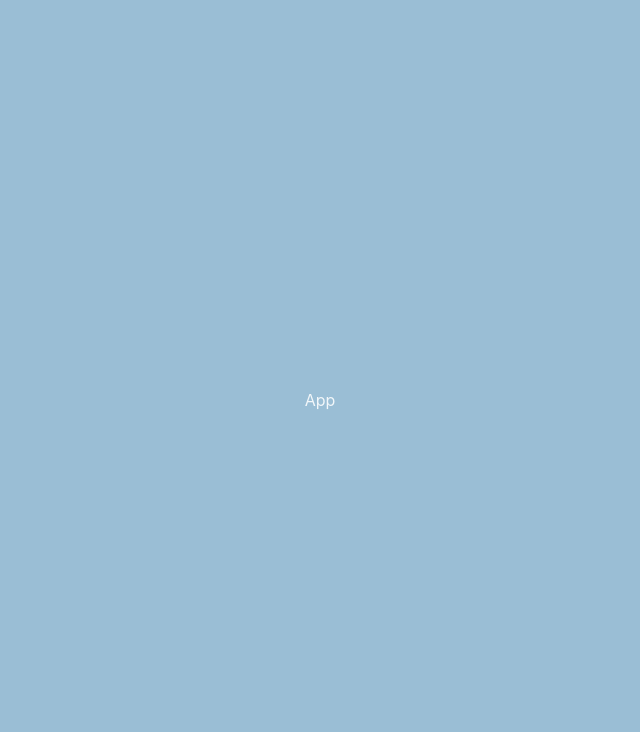
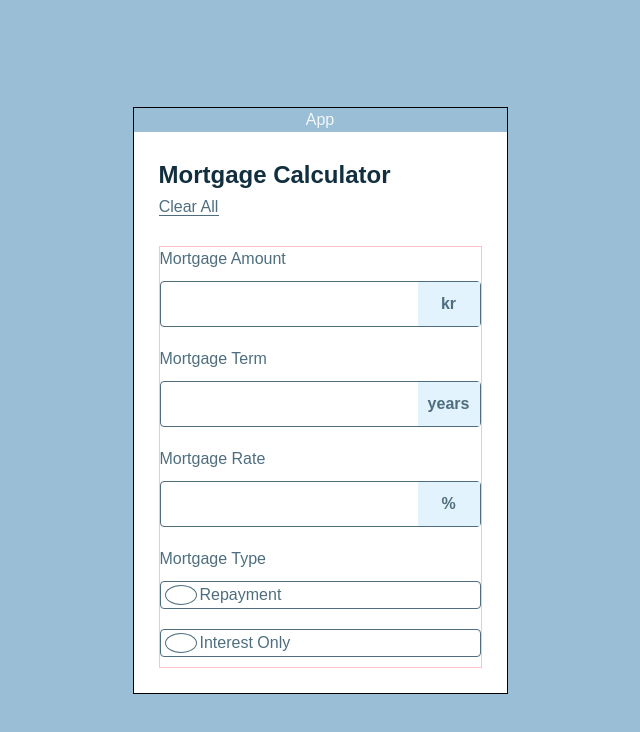
Before and after one commit to Fabricius97/Mortgage-repayment-calc, a React (Vite) app: page / in a window 1280 px wide. Shown: the top 732 px of the page, without its empty margins (320-960 px from the left). Built offline with nearby package versions, Linux system fonts and the light colour scheme.

Commit message:
First start

```diff
--- a/src/components/App.css
+++ b/src/components/App.css
@@ -1,6 +1,9 @@
 #root {
   max-width: 1280px;
-  margin: 0 auto;
-  padding: 2rem;
   text-align: center;
 }
+
+.App {
+  border: 1px solid black;
+  min-width: 375px;
+}
--- a/src/components/App.jsx
+++ b/src/components/App.jsx
@@ -1,7 +1,13 @@
 import "./App.css";
+import Calculator from "./Calculator";
 
 function App() {
-  return <div className="App">App</div>;
+  return (
+    <div className="App">
+      App
+      <Calculator />
+    </div>
+  );
 }
 
 export default App;
--- /dev/null
+++ b/src/components/Calculator.css
@@ -0,0 +1,12 @@
+.calculator {
+  color: hsl(202, 55%, 16%);
+  background-color: hsl(0, 0%, 100%);
+  display: flex;
+  flex-direction: column;
+  padding: 25px;
+  align-items: start;
+}
+
+h2 {
+  margin: 0 0 5px 0;
+}
--- /dev/null
+++ b/src/components/Calculator.jsx
@@ -0,0 +1,14 @@
+import React from "react";
+import "./Calculator.css";
+import Form from "./Form";
+
+const Calculator = () => {
+  return (
+    <div className="calculator">
+      <h2>Mortgage Calculator</h2>
+      <Form />
+    </div>
+  );
+};
+
+export default Calculator;
--- /dev/null
+++ b/src/components/Form.css
@@ -0,0 +1,89 @@
+.form-container {
+  display: flex;
+  color: hsl(200, 24%, 40%);
+  width: 100%;
+  flex-direction: column;
+}
+
+.form {
+  display: flex;
+  border: solid 1px pink;
+  flex-direction: column;
+  width: 100%;
+  align-items: start;
+  gap: 10px;
+}
+
+.clear-button {
+  background-color: transparent;
+  color: hsl(200, 24%, 40%);
+  border: none; /* Removes default border */
+  border-bottom: 1px solid hsl(200, 24%, 40%);
+  padding: 0; /* Removes default padding */
+  cursor: pointer; /* Adds a pointer cursor */
+  font: inherit; /* Inherits font style from parent */
+  text-decoration: none; /* Removes default text decoration */
+  display: inline;
+  line-height: 17px;
+  width: 60px;
+  margin-bottom: 30px;
+}
+
+.input-container {
+  display: flex;
+  align-items: center; /* Centrerar input och text vertikalt */
+  margin-bottom: 10px; /* Justera för avstånd mellan fälten */
+  width: 100%;
+  border: solid 1px hsl(200, 24%, 40%);
+  border-radius: 4px; /* Rundade hörn för ett mjukare utseende */
+}
+
+input {
+  background-color: transparent;
+  border: none;
+  color: hsl(202, 55%, 16%);
+  font-weight: 700;
+  font-size: 17px;
+  padding: 0px 15px;
+}
+
+input:focus {
+  outline: none; /* Tar bort standard-omringningen */
+}
+
+.input-label {
+  /* Justerar avståndet mellan input och texten */
+  color: hsl(200, 24%, 40%); /* Matchar textfärgen */
+  font-size: 16px; /* Anpassa textstorlek */
+  background-color: hsl(202, 86%, 94%);
+  padding: 10px;
+  font-weight: 700;
+  flex: 1;
+}
+
+input[type="checkbox"] {
+  appearance: none; /* Tar bort standard-checkbox-stil */
+  width: 0px;
+  height: 20px;
+  border: 1px solid hsl(200, 24%, 40%);
+  border-radius: 50%; /* Gör checkboxen rund */
+  cursor: pointer;
+  position: relative;
+}
+
+input[type="checkbox"]:checked {
+  background-color: hsl(200, 24%, 40%);
+  border-color: hsl(200, 24%, 40%);
+}
+
+input[type="checkbox"]:checked::before {
+  content: "";
+  position: absolute;
+  top: 50%;
+  left: 50%;
+  transform: translate(-50%, -50%);
+  width: 10px;
+  height: 10px;
+  background-color: white; /* Anpassa efter behov */
+  border-radius: 50%; /* Rund fyllning */
+}
--- /dev/null
+++ b/src/components/Form.jsx
@@ -0,0 +1,46 @@
+import React from "react";
+import "./Form.css";
+
+const Form = () => {
+  return (
+    <div className="form-container">
+      <button className="clear-button">Clear All</button>
+      <form className="form" action="">
+        <label htmlFor="amount">Mortgage Amount</label>
+        <div className="input-container">
+          <input
+            className="amount"
+            type="text"
+            name="Mortgage Amount"
+            id="amount"
+          />
+          <span className="input-label">kr</span>
+        </div>
+
+        <label htmlFor="term">Mortgage Term</label>
+        <div className="input-container">
+          <input className="term" type="text" id="term" />
+          <span className="input-label">years</span>
+        </div>
+
+        <label htmlFor="rate">Mortgage Rate</label>
+        <div className="input-container">
+          <input className="rate" type="text" id="rate" />
+          <span className="input-label">%</span>
+        </div>
+
+        <label htmlFor="type">Mortgage Type</label>
+        <div className="input-container">
+          <input className="type" type="checkbox" id="typeOne" />
+          <label htmlFor="typeOne">Repayment</label>
+        </div>
+        <div className="input-container">
+          <input className="type" type="checkbox" id="typeOne" />
+          <label htmlFor="typeOne">Interest Only</label>
+        </div>
+      </form>
+    </div>
+  );
+};
+
+export default Form;
--- a/src/index.css
+++ b/src/index.css
@@ -1,7 +1,7 @@
 :root {
-  font-family: Inter, system-ui, Avenir, Helvetica, Arial, sans-serif;
+  font-family: "Plus Jakarta Sans", sans-serif;
   line-height: 1.5;
-  font-weight: 400;
+  font-weight: 500;
 
   color-scheme: light dark;
   color: rgba(255, 255, 255, 0.87);
@@ -13,12 +13,15 @@
   -webkit-text-size-adjust: 100%;
 }
 
+@import url("https://fonts.googleapis.com/css2?family=DM+Sans:ital,opsz,wght@0,9..40,100..1000;1,9..40,100..1000&family=Plus+Jakarta+Sans:ital,wght@0,200..800;1,200..800&display=swap");
+
 body {
   margin: 0;
   display: flex;
   place-items: center;
   min-width: 320px;
   min-height: 100vh;
+  justify-content: center;
 }
 
 * {
```
Also changed, not shown: src/components/Results.jsx (added).
